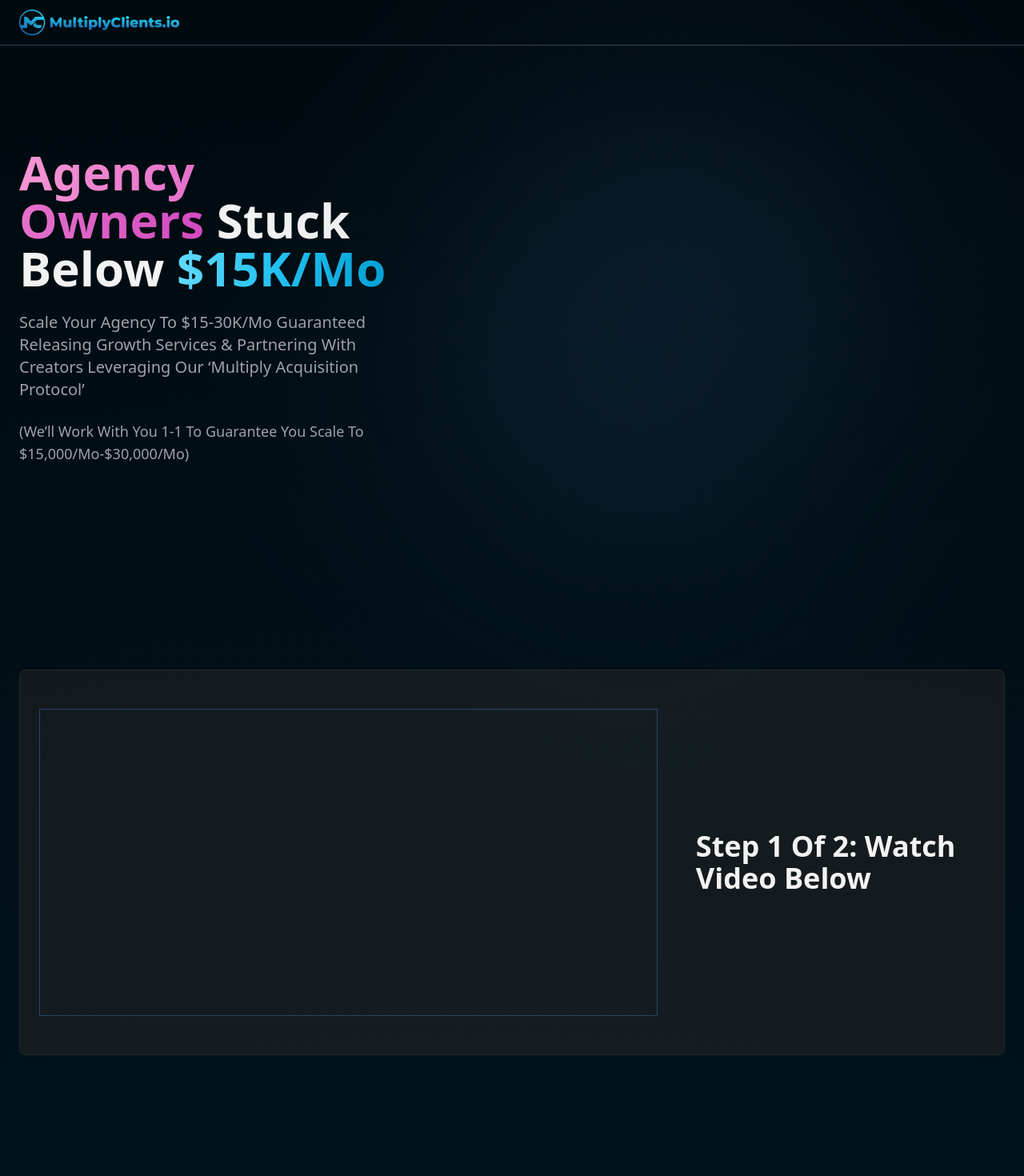
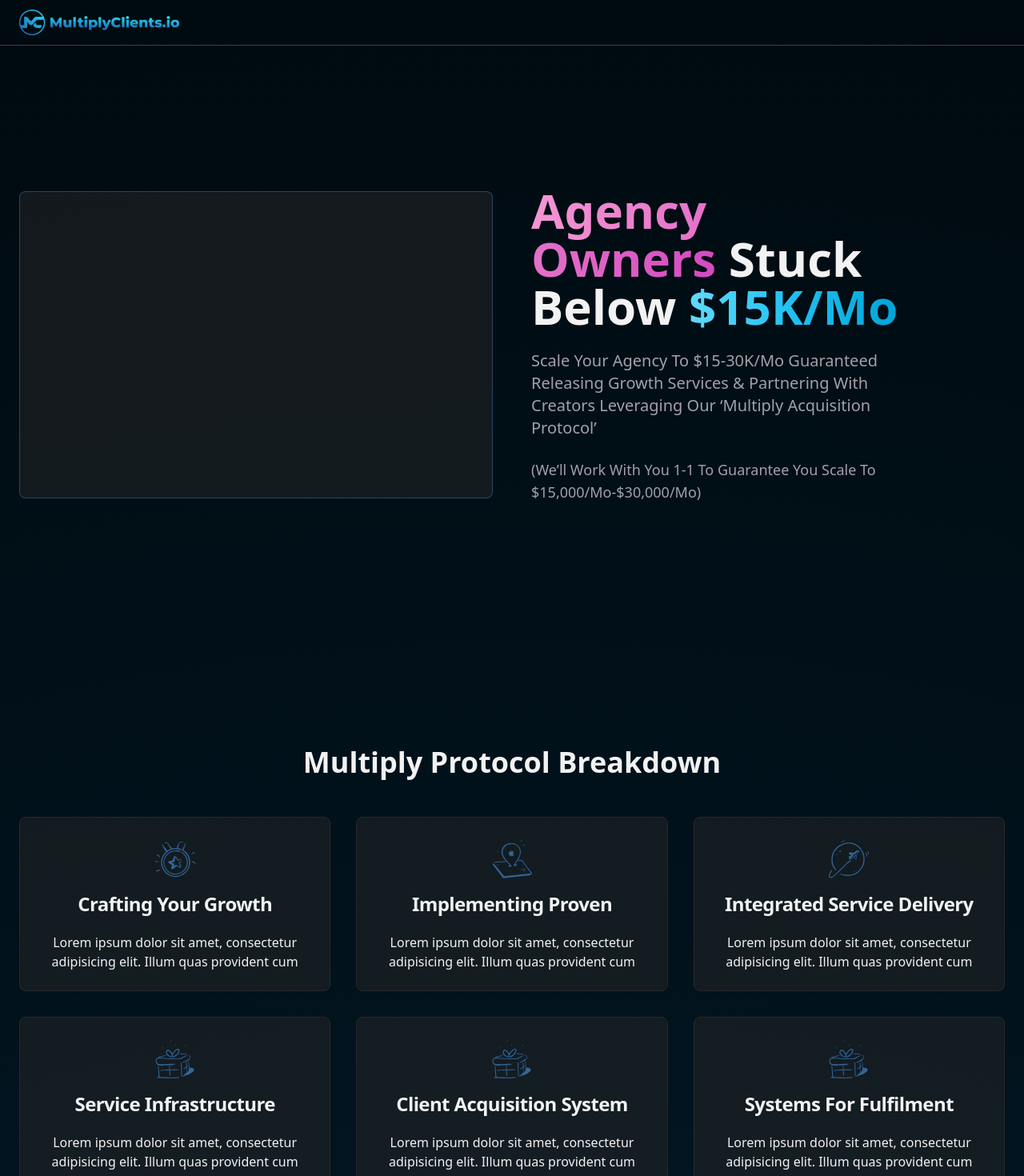
Before and after one commit to BoyWhoCriedWolf/mc-landing, a React (Vite) app: page / in a window 1280 px wide. Shown: the top 1470 px of the page at 80% size. Built offline with nearby package versions, Linux system fonts and the light colour scheme.

Commit message:
fix: About readeMe

```diff
--- a/src/App.tsx
+++ b/src/App.tsx
@@ -1,4 +1,3 @@
-import { WatchVideo } from "./components/WatchVideo";
 import { MoreClient } from "./components/MoreClient";
 import { Footer } from "./components/Footer";
 import { About } from "./components/About";
@@ -14,7 +13,6 @@ function App() {
     <>
       <Navbar />
       <About />
-      <WatchVideo />
       <MultiProtocol />
       <Partner />
       <MoreClient />
--- a/src/components/About.tsx
+++ b/src/components/About.tsx
@@ -1,7 +1,9 @@
-
 export const About = () => {
   return (
-    <section className="container grid lg:grid-cols-2 place-items-center py-20 md:py-32 gap-10">
+    <section className="container grid lg:grid-cols-2 place-items-center py-20 md:py-44 gap-12">
+      {/* <div className="bg-muted/50 rounded-lg"> */}
+      <div className="w-full border border-primary/60 h-96 bg-muted/50 rounded-lg"></div>
+      {/* </div> */}
       <div className="text-center lg:text-start space-y-6">
         <main className="text-5xl md:text-6xl font-bold">
           <h1 className="inline">
@@ -23,18 +25,10 @@ export const About = () => {
           Protocol’
         </p>
         <p className="text-lg text-muted-foreground md:w-10/12 mx-auto lg:mx-0">
-         (We’ll Work With You 1-1 To Guarantee You Scale To
+          (We’ll Work With You 1-1 To Guarantee You Scale To
           $15,000/Mo-$30,000/Mo)
         </p>
       </div>
-
-      {/* Hero cards sections */}
-      {/* <div className="z-10">
-        <img src={profile} alt="profile" width={400} />
-      </div> */}
-
-      {/* Shadow effect */}
-      <div className="shadow"></div>
     </section>
   );
 };
--- a/src/components/MoreClient.tsx
+++ b/src/components/MoreClient.tsx
@@ -33,12 +33,10 @@ export const MoreClient = () => {
   return (
     <section id="features" className="container py-24 sm:py-32 space-y-8">
       <h2 className="text-3xl lg:text-4xl font-bold md:text-center">
-        {/* <span className="bg-gradient-to-b from-primary/60 to-primary text-transparent bg-clip-text"> */}
         More Client Results
-        {/* </span> */}
       </h2>
 
-      <div className="grid md:grid-cols-2 lg:grid-cols-3 gap-8">
+      <div className="grid md:grid-cols-2 lg:grid-cols-2 gap-20">
         {features.map(({ title, description, image }: ClientProps) => (
           <Card key={title} className="bg-muted/50">
             <CardHeader>
--- a/src/components/MultiProtocol.tsx
+++ b/src/components/MultiProtocol.tsx
@@ -1,13 +1,13 @@
 import { Card, CardContent, CardHeader, CardTitle } from "./ui/card";
 import { MedalIcon, MapIcon, PlaneIcon, GiftIcon } from "./Icons";
 
-interface FeatureProps {
+interface MultiProtocolProps {
   icon: JSX.Element;
   title: string;
   description: string;
 }
 
-const features: FeatureProps[] = [
+const features: MultiProtocolProps[] = [
   {
     icon: <MedalIcon />,
     title: "Crafting Your Growth",
@@ -48,21 +48,14 @@ const features: FeatureProps[] = [
 
 export const MultiProtocol = () => {
   return (
-    <section
-      className="container text-center py-24 sm:py-32"
-    >
+    <section className="container text-center py-24 sm:py-32">
       <h2 className="text-3xl md:text-4xl font-bold mb-12">
-        {/* <span className="bg-gradient-to-b from-primary/60 to-primary text-transparent bg-clip-text"> */}
-          Multiply Protocol Breakdown
-        {/* </span> */}
+        Multiply Protocol Breakdown
       </h2>
 
       <div className="grid grid-cols-1 md:grid-cols-2 lg:grid-cols-3 gap-8">
-        {features.map(({ icon, title, description }: FeatureProps) => (
-          <Card
-            key={title}
-            className="bg-muted/50"
-          >
+        {features.map(({ icon, title, description }: MultiProtocolProps) => (
+          <Card key={title} className="bg-muted/50">
             <CardHeader>
               <CardTitle className="grid gap-4 place-items-center">
                 {icon}
--- a/src/components/Partner.tsx
+++ b/src/components/Partner.tsx
@@ -38,21 +38,15 @@ export const Partner = () => {
   return (
     <section className="container py-24 sm:py-32">
       <div>
-        <h2 className="text-3xl md:text-4xl font-bold mb-12">
+        <h2 className="text-3xl md:text-4xl font-bold mb-12 text-center">
           Partner With Creator & Take Rev Share In Business
         </h2>
         <div className="grid grid-cols-2 gap-8">
           {PartnerList.map(({ title }: PartnerProps) => (
             <Card key={title} className="bg-muted/50">
               <CardHeader className="space-y-1 flex md:flex-row justify-start items-start gap-4">
-                {/* <div className="mt-1 bg-primary/20 p-1 rounded-2xl">
-                    {icon}
-                  </div> */}
                 <div>
                   <CardTitle>{title}</CardTitle>
-                  {/* <CardDescription className="text-md mt-2">
-                      {description}
-                    </CardDescription> */}
                 </div>
               </CardHeader>
             </Card>
--- a/src/components/WatchVideo.tsx
+++ /dev/null
@@ -1,20 +0,0 @@
-export const WatchVideo = () => {
-  return (
-    <section id="about" className="container py-24 sm:py-32">
-      <div className="bg-muted/50 border rounded-lg py-12">
-        <div className="px-6 flex flex-col-reverse md:flex-row gap-8 md:gap-12">
-          <div className="w-full border border-primary/60 h-96">
-
-          </div>
-          <div className="bg-green-0 flex flex-col justify-center">
-            <h2 className="text-3xl md:text-4xl font-bold">
-              {/* <span className="bg-gradient-to-b from-primary/60 to-primary text-transparent bg-clip-text"> */}
-                Step 1 Of 2: Watch Video Below
-              {/* </span> */}
-            </h2>
-          </div>
-        </div>
-      </div>
-    </section>
-  );
-};
--- a/src/index.css
+++ b/src/index.css
@@ -19,11 +19,11 @@ html {
 @keyframes shadow-slide {
   from {
     background: hsl(var(--primary) / 20%);
-    right: 460px;
+    left: 460px;
   }
   to {
     background: hsl(var(--primary) / 80%);
-    right: 160px;
+    left: 160px;
   }
 }
 
@@ -35,11 +35,11 @@ html {
   @keyframes shadow-slide {
     from {
       background: hsl(var(--primary) / 20%);
-      right: 460px;
+      left: 460px;
     }
     to {
       background: hsl(var(--primary) / 50%);
-      right: 160px;
+      left: 160px;
     }
   }
 }
@@ -55,11 +55,11 @@ html {
   @keyframes shadow-slide {
     from {
       background: hsl(var(--primary) / 20%);
-      right: 280px;
+      left: 280px;
     }
     to {
       background: hsl(var(--primary) / 30%);
-      right: 100px;
+      left: 100px;
     }
   }
 }
```
Also changed, not shown: src/components/Footer.tsx (+0 -7 lines), 2 other files (tests, documents, lock files or other folders).
